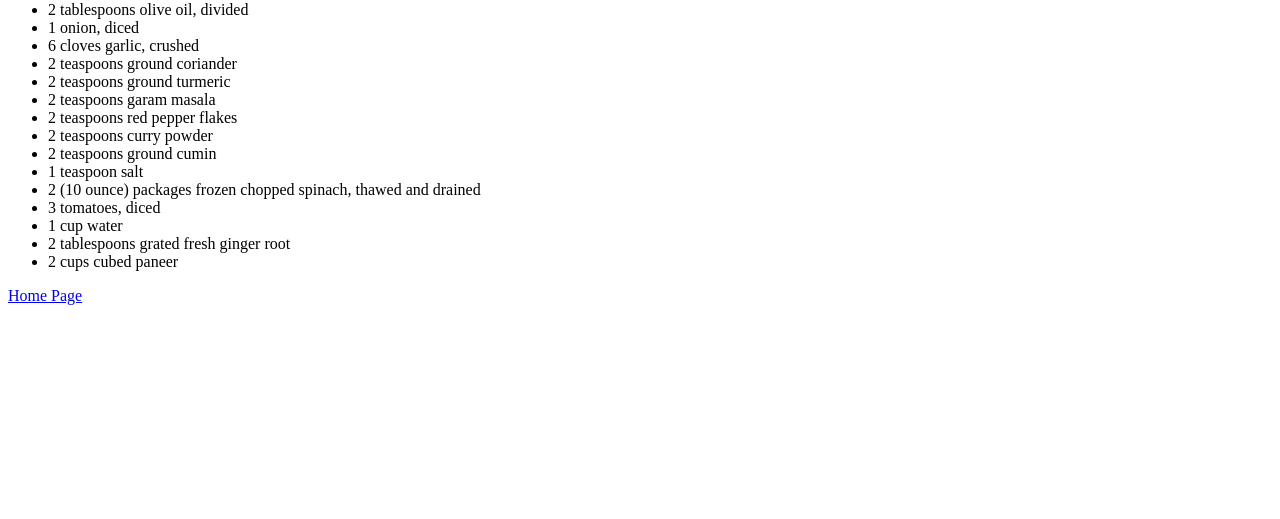
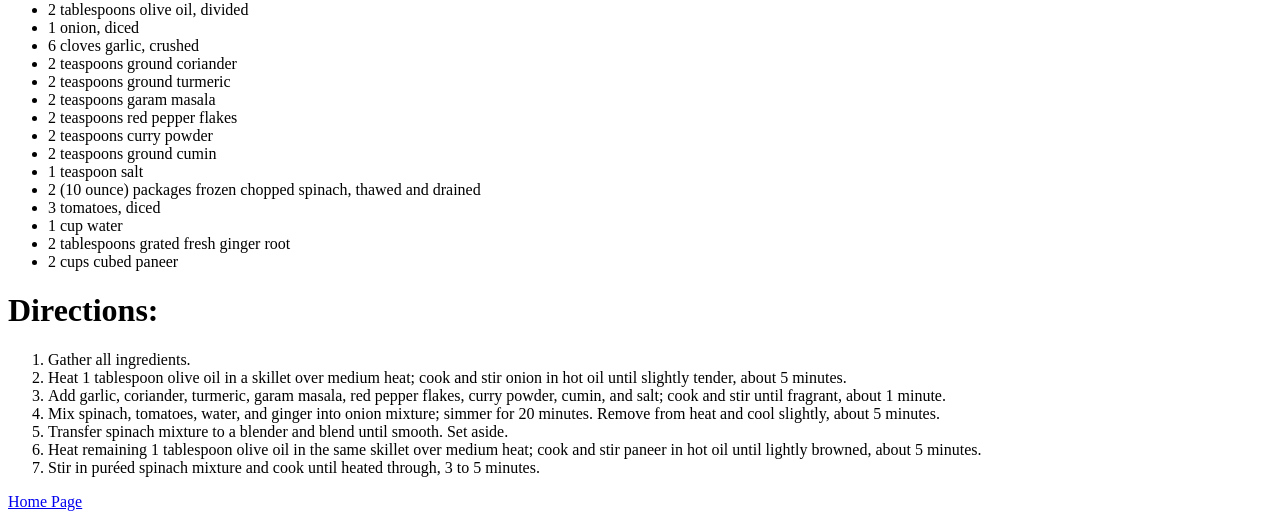
Before and after one commit to adityapraja/odin-recipes, a plain HTML site: page recipes/palak_paneer.html in a window 1280 px wide. Shown: the part 579-1098 px from the top of the page. Before the commit the page ends 892 px from the top, so only its background shows below. Drawn offline with Linux system fonts and the light colour scheme.

Commit message:
Completed the details inside a new recipe page.

```diff
--- a/recipes/palak_paneer.html
+++ b/recipes/palak_paneer.html
@@ -28,6 +28,16 @@
         <li>2 tablespoons grated fresh ginger root</li>
         <li>2 cups cubed paneer</li>
     </ul>
+    <h1>Directions:</h1>
+    <ol>
+        <li>Gather all ingredients.</li>
+        <li>Heat 1 tablespoon olive oil in a skillet over medium heat; cook and stir onion in hot oil until slightly tender, about 5 minutes.</li>
+        <li>Add garlic, coriander, turmeric, garam masala, red pepper flakes, curry powder, cumin, and salt; cook and stir until fragrant, about 1 minute.</li>
+        <li>Mix spinach, tomatoes, water, and ginger into onion mixture; simmer for 20 minutes. Remove from heat and cool slightly, about 5 minutes.</li>
+        <li>Transfer spinach mixture to a blender and blend until smooth. Set aside.</li>
+        <li>Heat remaining 1 tablespoon olive oil in the same skillet over medium heat; cook and stir paneer in hot oil until lightly browned, about 5 minutes.</li>
+        <li>Stir in puréed spinach mixture and cook until heated through, 3 to 5 minutes.</li>
+    </ol>
     <a href="../index.html">Home Page</a>
 </body>
 </html>
```
